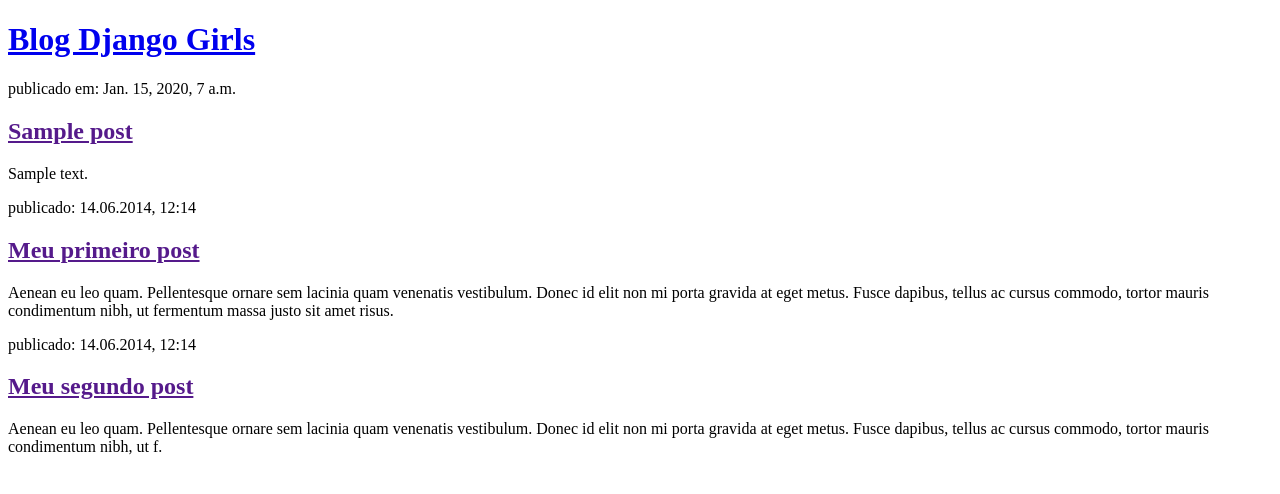
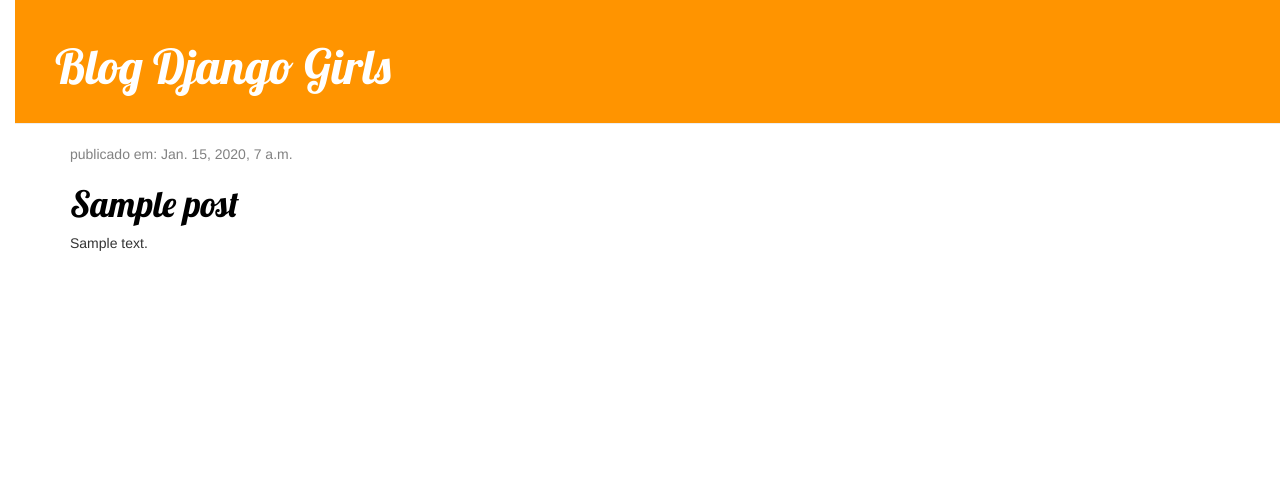
Before and after one commit to aldrinmonteiro/meu-primeiro-blog, a Django app: template blog/templates/blog/lista_postagem.html in a window 1280 px wide. Shown: the top 494 px of the page. Run offline with Django 3.2, Linux system fonts and the light colour scheme; the template is opened without the code that fills it: values that come from a table or form of the project are taken from there, others are empty; tables that the repository leaves empty hold one stand-in row (values such as "Sample post"); some libraries are stand-ins or nearby versions.

Commit message:
acicionado view e templates uso de CSS para o site

```diff
--- /dev/null
+++ b/blog/static/css/blog.css
@@ -0,0 +1,55 @@
+h1 a {
+    color: #FCA205;
+    font-family: 'Lobster'
+}
+
+body {
+    padding-left: 15px;
+}
+
+.page-header {
+    background-color: #ff9400;
+    margin-top: 0;
+    padding: 20px 20px 20px 40px;
+}
+
+.page-header h1, .page-header h1 a, .page-header h1 a:visited, .page-header h1 a:active {
+    color: #ffffff;
+    font-size: 36pt;
+    text-decoration: none;
+}
+
+.content {
+    margin-left: 40px;
+}
+
+h1, h2, h3, h4 {
+    font-family: 'Lobster', cursive;
+}
+
+.date {
+    color: #828282;
+}
+
+.save {
+    float: right;
+}
+
+.post-form textarea, .post-form input {
+    width: 100%;
+}
+
+.top-menu, .top-menu:hover, .top-menu:visited {
+    color: #ffffff;
+    float: right;
+    font-size: 26pt;
+    margin-right: 20px;
+}
+
+.post {
+    margin-bottom: 70px;
+}
+
+.post h1 a, .post h1 a:visited {
+    color: #000000;
+}
--- /dev/null
+++ b/blog/templates/blog/base.html
@@ -0,0 +1,28 @@
+{% load static %}
+<!DOCTYPE html>
+<html lang="en">
+<head>
+    <meta charset="UTF-8">
+    <meta name="viewport" content="width=device-width, initial-scale=1.0">
+    <meta http-equiv="X-UA-Compatible" content="ie=edge">
+    <title>Ola's Blog</title>
+    <link rel="stylesheet" href="//maxcdn.bootstrapcdn.com/bootstrap/3.2.0/css/bootstrap.min.css">
+    <link rel="stylesheet" href="//maxcdn.bootstrapcdn.com/bootstrap/3.2.0/css/bootstrap-theme.min.css">
+    <link rel="stylesheet" href="{% static 'css/blog.css' %}">
+    <link href="//fonts.googleapis.com/css?family=Lobster&subset=latin,latin-ext" rel="stylesheet" type="text/css">
+</head>
+<body>
+    <div class="page-header">
+        <h1><a href="/">Blog Django Girls</a></h1>
+    </div>
+
+    <div class="content container">
+        <div class="row">
+            <div class="col-md-8">
+                {% block content %}
+                {% endblock %}
+            </div>
+        </div>
+    </div>
+</body>
+</html>
--- a/blog/templates/blog/lista_postagem.html
+++ b/blog/templates/blog/lista_postagem.html
@@ -1,35 +1,13 @@
-<!DOCTYPE html>
-<html lang="en">
-<head>
-    <meta charset="UTF-8">
-    <meta name="viewport" content="width=device-width, initial-scale=1.0">
-    <meta http-equiv="X-UA-Compatible" content="ie=edge">
-    <title>Ola's Blog</title>
-</head>
-<body>
-    <div>
-        <h1><a href="/">Blog Django Girls</a></h1>
+{% extends 'blog/base.html' %}
+
+{% block content %}
+    {% for post in posts %}
+    <div class="post">
+        <div class="date">
+            <p>publicado em: {{ post.published_date }}</p>
+        </div>
+        <h1><a href="{% url 'post_detalhe' pk=post.pk %}">{{ post.title }}</a></h1>
+        <p>{{ post.text|linebreaksbr }}</p>
     </div>
-
-    {% for post in posts %}
-        <div>
-            <p>publicado em: {{ post.published_date }}</p>
-            <h2><a href="">{{ post.title }}</a></h2>
-            <p>{{ post.text|linebreaksbr }}</p>
-        </div>
     {% endfor %}
-
-
-    <div>
-        <p>publicado: 14.06.2014, 12:14</p>
-        <h2><a href="">Meu primeiro post</a></h2>
-        <p>Aenean eu leo quam. Pellentesque ornare sem lacinia quam venenatis vestibulum. Donec id elit non mi porta gravida at eget metus. Fusce dapibus, tellus ac cursus commodo, tortor mauris condimentum nibh, ut fermentum massa justo sit amet risus.</p>
-    </div>
-
-    <div>
-        <p>publicado: 14.06.2014, 12:14</p>
-        <h2><a href="">Meu segundo post</a></h2>
-        <p>Aenean eu leo quam. Pellentesque ornare sem lacinia quam venenatis vestibulum. Donec id elit non mi porta gravida at eget metus. Fusce dapibus, tellus ac cursus commodo, tortor mauris condimentum nibh, ut f.</p>
-    </div>
-</body>
-</html>
+{% endblock %}
--- a/blog/urls.py
+++ b/blog/urls.py
@@ -3,4 +3,5 @@
 
 urlpatterns = [
     path('', views.lista_postagem, name='lista_postagem'),
+    path('post/<int:pk>/', views.post_detalhe, name='post_detalhe'),
 ]
--- a/blog/views.py
+++ b/blog/views.py
@@ -1,4 +1,4 @@
-from django.shortcuts import render
+from django.shortcuts import render, get_object_or_404
 from .models import Post
 from django.utils import timezone
 
@@ -6,3 +6,7 @@
 def lista_postagem(request):
     posts = Post.objects.filter(published_date__lte=timezone.now()).order_by('published_date')
     return render(request, 'blog/lista_postagem.html', {'posts':posts})
+
+def post_detalhe(request, pk):
+    post = get_object_or_404(Post, pk=pk)
+    return render(request, 'blog/post_detalhe.html', {'post': post})
```
Also changed, not shown: blog/templates/blog/post_detalhe.html (added, +13 -0 lines).
